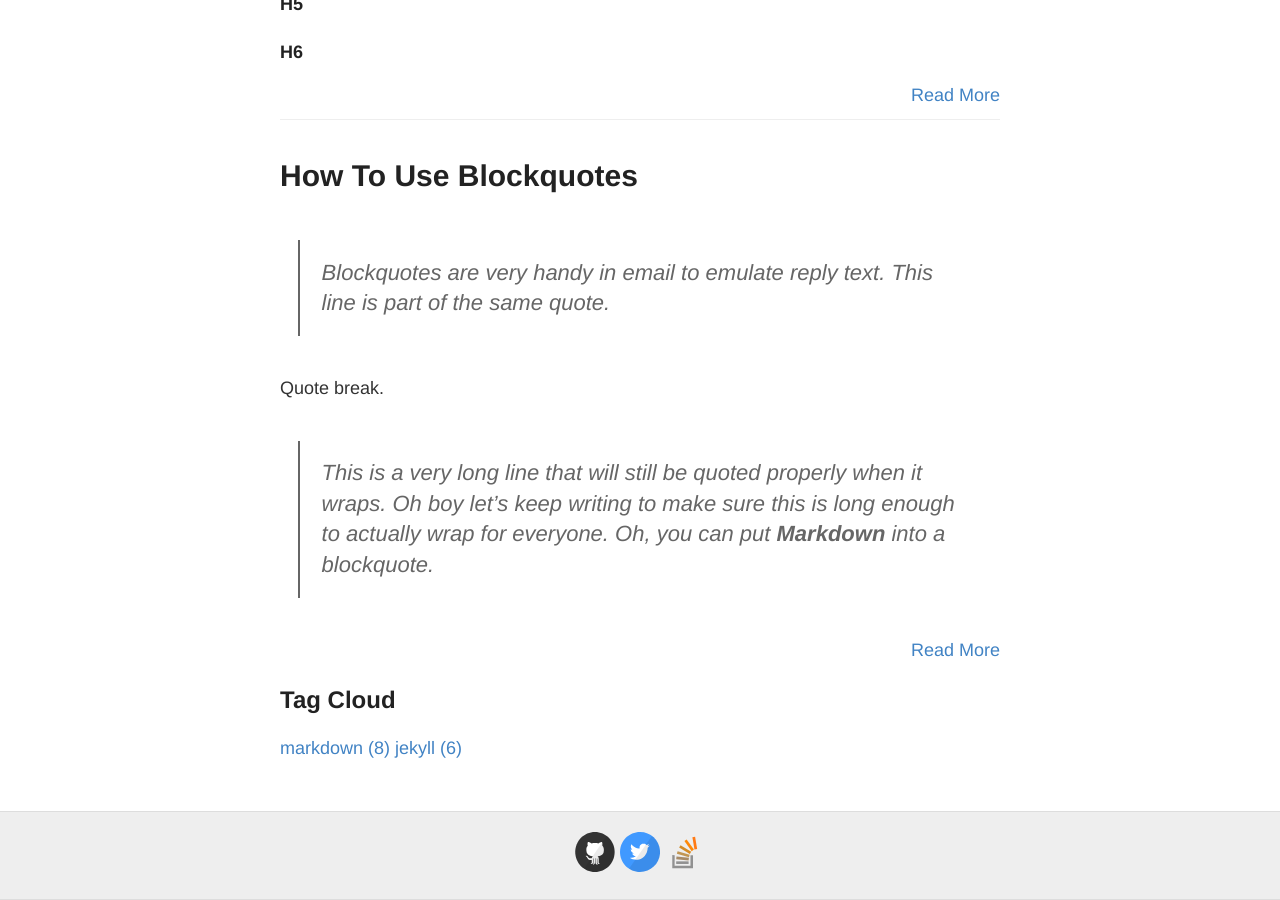
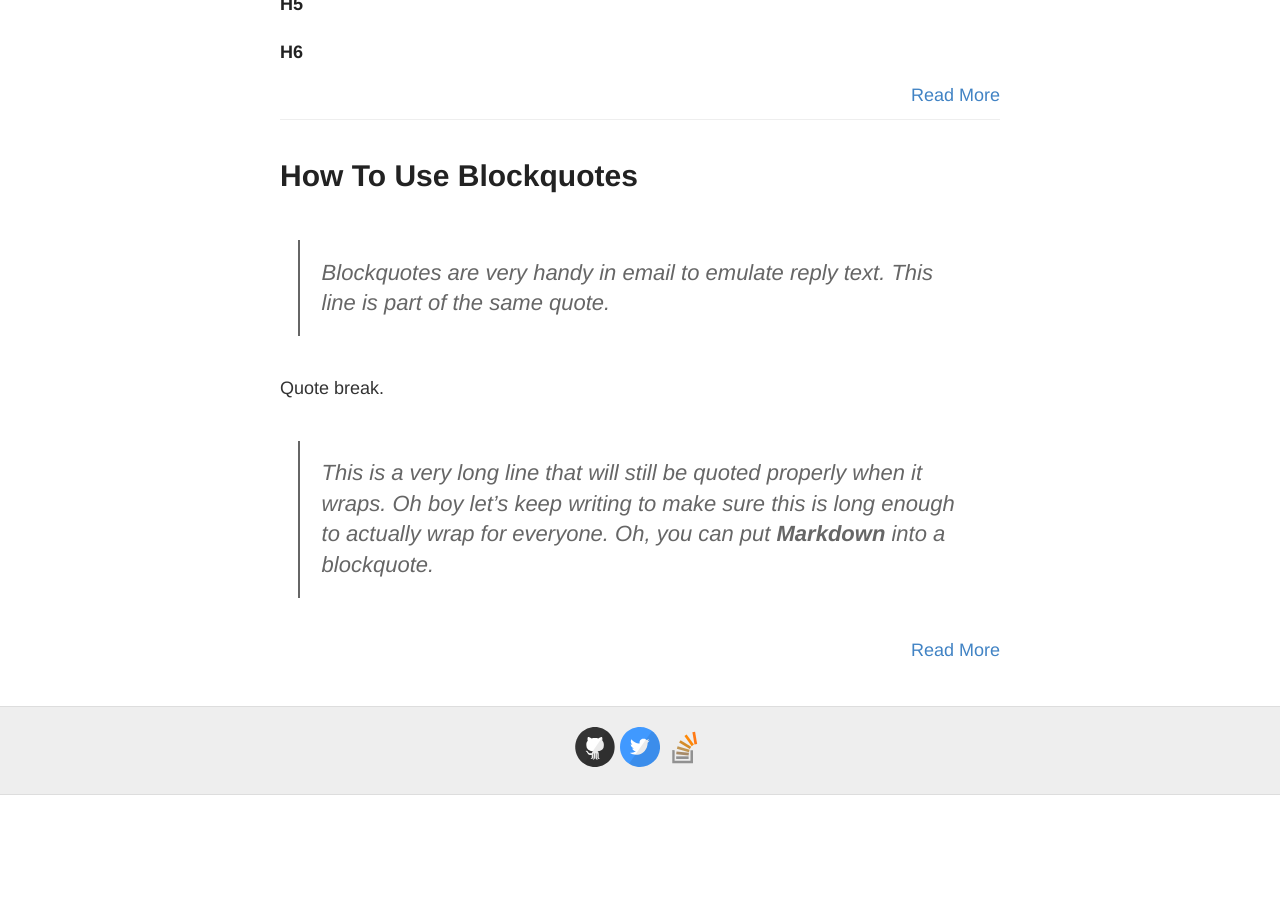
Before and after one commit to purbohadi/purbohadi, a Jekyll site: the page built from index.html, in a window 1280 px wide and 900 px high, scrolled down 4366 px. Built offline with Jekyll 4.4.1, drawn with Linux system fonts in a browser that asks for light colours; nearby versions of some CDN libraries; after the commit the page ends 5161 px from its top, so only the background shows below that.

Commit message:
remove tag cloud

```diff
--- a/_layouts/default.html
+++ b/_layouts/default.html
@@ -37,11 +37,6 @@
 
     <div id="main" role="main" class="container">
       {{ content }}
-      <div>
-      	<h2 class='title'>Tag Cloud</h2>
-      	{% include tag_cloud.html %}
-      	<div class='clear'></div>
-      </div>
     </div>
 
 
```
